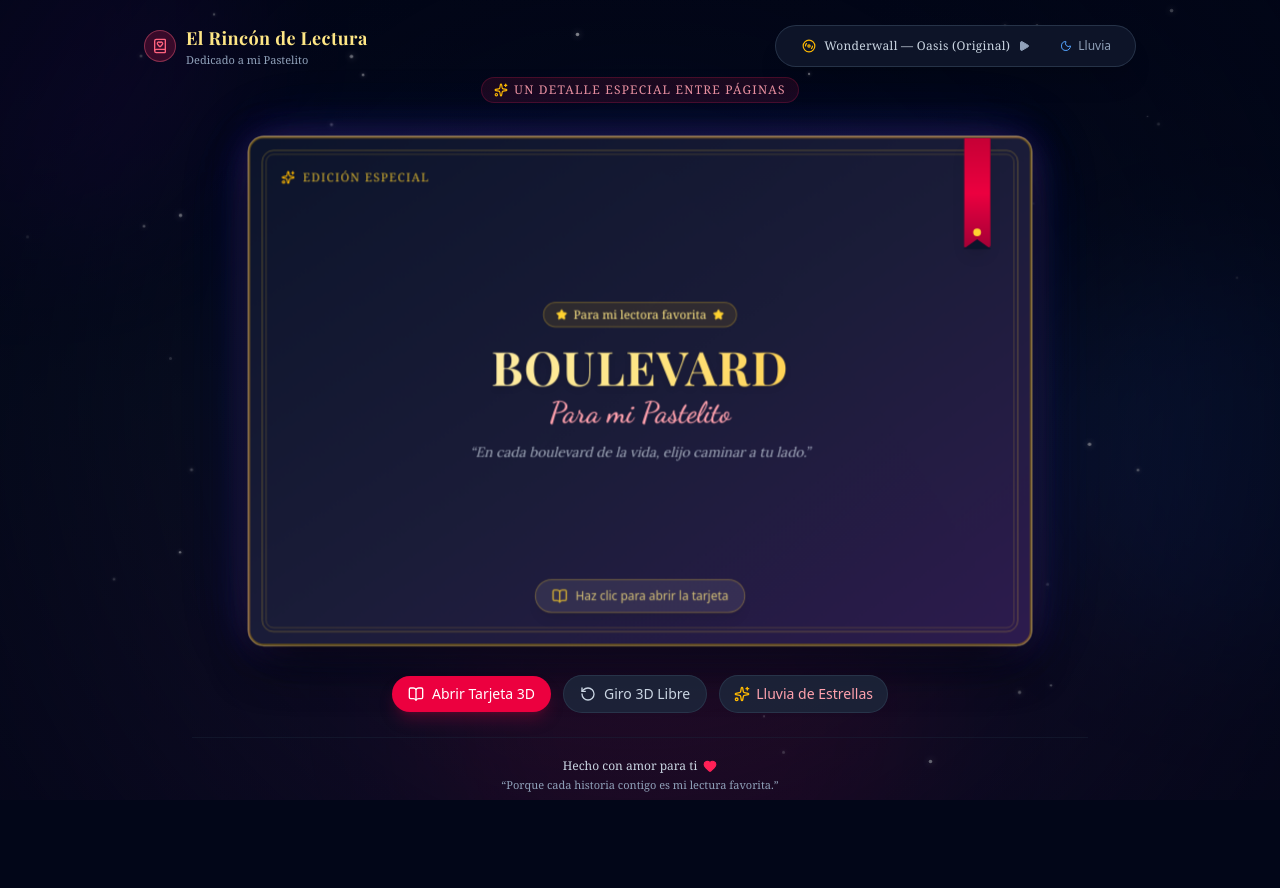
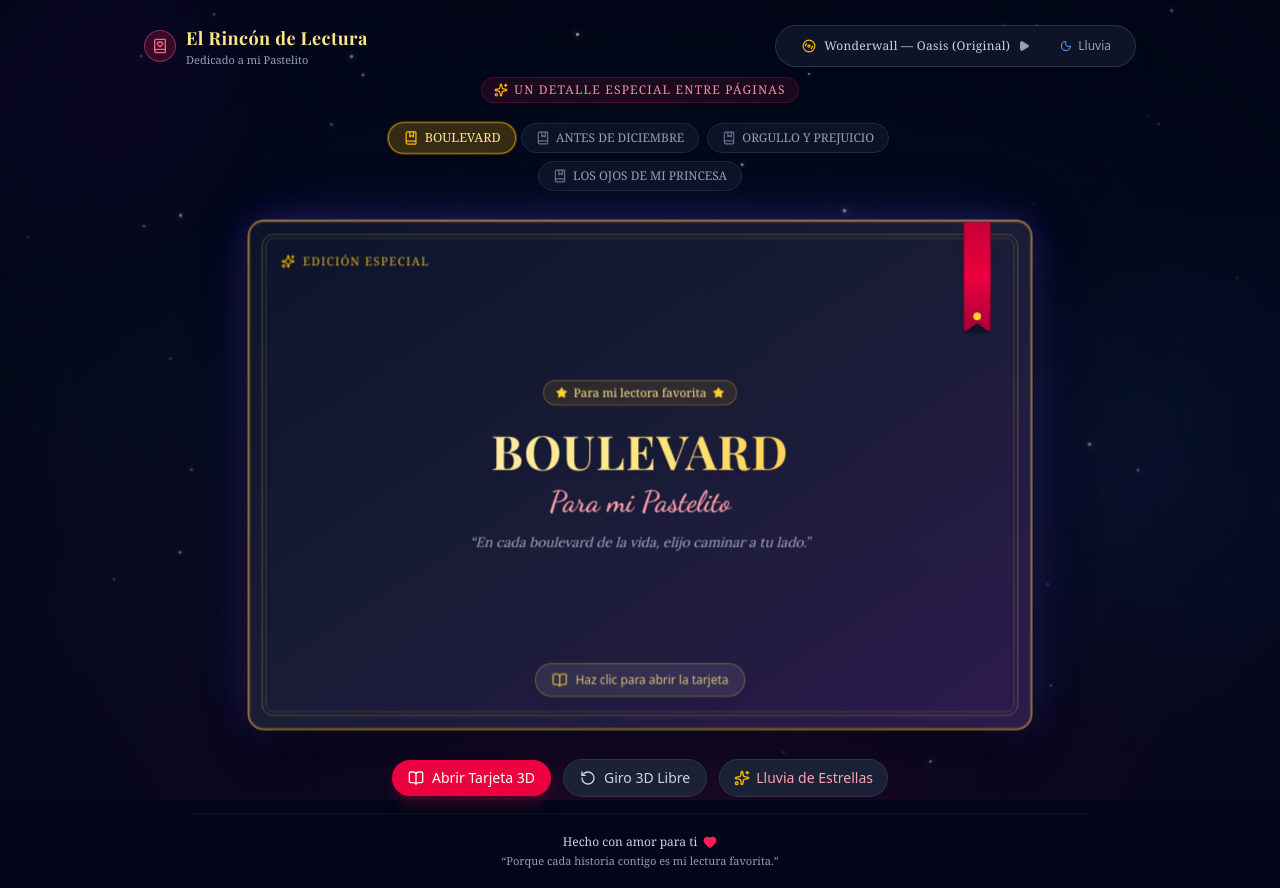
Before and after one commit to Jhan-ux/libro, a Next.js app: page / in a window 1280 px wide. Before the commit the page ends 812 px from the top, so only its background shows below. Built offline with nearby package versions, Linux system fonts and the light colour scheme; a web font is replaced by a local one.

Commit message:
feat: Biblioteca 3D interactiva con Boulevard, Antes de Diciembre, Orgullo y Prejuicio y Los Ojos de Mi Princesa

```diff
--- a/src/components/BookCard3D.tsx
+++ b/src/components/BookCard3D.tsx
@@ -14,10 +14,36 @@ import {
   Quote,
   ChevronRight,
   Bookmark,
-  X
+  X,
+  BookMarked
 } from "lucide-react";
 
-const BOULEVARD_QUOTES = [
+export interface BookData {
+  id: string;
+  title: string;
+  author: string;
+  coverGradient: string;
+  ribbonGradient: string;
+  borderColor: string;
+  subtitle: string;
+  leftPageHeader: string;
+  secretNote: string;
+  quotes: { text: string; author: string }[];
+}
+
+export const BOOKS_DATA: BookData[] = [
+  {
+    id: "boulevard",
+    title: "BOULEVARD",
+    author: "Flor M. Salvador",
+    coverGradient: "from-[#0c142b] via-[#1a1c38] to-[#2d1b4e]",
+    ribbonGradient: "from-rose-700 via-rose-600 to-rose-800",
+    borderColor: "border-amber-400/40",
+    subtitle: "En cada boulevard de la vida, elijo caminar a tu lado.",
+    leftPageHeader: "Boulevard de Recuerdos",
+    secretNote:
+      "Pastelito, cada vez que leas un libro y sientas mariposas o llores con el final, recuerda que aquí estoy yo para escucharte contarme cada detalle. Eres mi persona favorita en todo el universo.",
+    quotes: [
       {
         text: "Rompe mi corazón, pero no te vayas, nunca lo hagas.",
         author: "Flor M. Salvador, Boulevard",
@@ -46,14 +72,121 @@ const BOULEVARD_QUOTES = [
         text: "Él era oscuridad. Ella un rayo de sol. Y, sin embargo, juntos crearon su propio refugio.",
         author: "Flor M. Salvador, Boulevard",
       },
+    ],
+  },
+  {
+    id: "antes-de-diciembre",
+    title: "ANTES DE DICIEMBRE",
+    author: "Joana Marcús",
+    coverGradient: "from-[#0f2027] via-[#203a43] to-[#2c5364]",
+    ribbonGradient: "from-cyan-700 via-cyan-600 to-blue-800",
+    borderColor: "border-cyan-400/40",
+    subtitle: "Cada historia tiene su estacion, pero contigo quiero todos los meses del ano.",
+    leftPageHeader: "El Invierno Mas Calido",
+    secretNote:
+      "Pastelito, si Jack Ross decia que estaba seguro de pocas cosas en su vida pero de querer a Jen estaba completamente seguro, yo siento exactamente lo mismo contigo.",
+    quotes: [
+      {
+        text: "Te amo. Te quiero, Jen. He estado seguro de muy pocas cosas en mi vida, pero esta es una de ellas.",
+        author: "Jack Ross, Antes de Diciembre",
+      },
+      {
+        text: "Eres mi punto débil... y no sabes lo aterrador y emocionante que es eso.",
+        author: "Joana Marcús, Antes de Diciembre",
+      },
+      {
+        text: "A veces, tenemos que hacer sacrificios por amor. Porque queremos a la otra persona más que a nosotros mismos.",
+        author: "Joana Marcús, Antes de Diciembre",
+      },
+      {
+        text: "Tú eres distinta.",
+        author: "Jack Ross, Antes de Diciembre",
+      },
+      {
+        text: "No me fui con otra. No me fui con nadie. Tú fuiste quien se marchó. Y yo quería irme contigo, pero tú no estabas.",
+        author: "Jack Ross, Antes de Diciembre",
+      },
+    ],
+  },
+  {
+    id: "orgullo-y-prejuicio",
+    title: "ORGULLO Y PREJUICIO",
+    author: "Jane Austen",
+    coverGradient: "from-[#200122] via-[#3d0b2e] to-[#591024]",
+    ribbonGradient: "from-amber-700 via-amber-600 to-yellow-800",
+    borderColor: "border-amber-300/40",
+    subtitle: "Has hechizado mi cuerpo y mi alma, y te amo con la fuerza de mil paginas.",
+    leftPageHeader: "Clasico Inmortal",
+    secretNote:
+      "Pastelito, el Sr. Darcy dijo que lucho en vano porque no podia contener lo que sentia por Elizabeth. A mi me pasa igual cada vez que te veo sonreir.",
+    quotes: [
+      {
+        text: "Debe usted permitirme decirle cuán apasionadamente la admiro y la amo.",
+        author: "Sr. Darcy, Orgullo y Prejuicio",
+      },
+      {
+        text: "He luchado en vano y ya no lo soporto más. Estos últimos meses han sido un tormento.",
+        author: "Sr. Darcy, Orgullo y Prejuicio",
+      },
+      {
+        text: "Podría perdonar fácilmente su orgullo si él no hubiese herido el mío.",
+        author: "Elizabeth Bennet, Orgullo y Prejuicio",
+      },
+      {
+        text: "La imaginación de una dama es muy rápida: salta de la admiración al amor, del amor al matrimonio en un instante.",
+        author: "Jane Austen, Orgullo y Prejuicio",
+      },
+      {
+        text: "El amor no mira con los ojos, sino con el alma.",
+        author: "Jane Austen, Orgullo y Prejuicio",
+      },
+    ],
+  },
+  {
+    id: "los-ojos-de-mi-princesa",
+    title: "LOS OJOS DE MI PRINCESA",
+    author: "Carlos Cuauhtémoc Sánchez",
+    coverGradient: "from-[#141e30] via-[#1d2d44] to-[#243b55]",
+    ribbonGradient: "from-emerald-700 via-emerald-600 to-teal-800",
+    borderColor: "border-emerald-400/40",
+    subtitle: "En el reflejo de tus ojos encontre la historia mas pura y verdadera.",
+    leftPageHeader: "Cartas a Sheccid",
+    secretNote:
+      "Pastelito, tus ojos tienen esa magia de la que hablaban en este libro. Eres mi inspiracion constante y mi princesa favorita.",
+    quotes: [
+      {
+        text: "Definir es limitar y el amor no tiene límites.",
+        author: "Carlos C. Sánchez, Los Ojos de Mi Princesa",
+      },
+      {
+        text: "Sé que tal vez nunca estarás tangiblemente a mi lado, pero también sé que nunca te irás.",
+        author: "José Carlos, Los Ojos de Mi Princesa",
+      },
+      {
+        text: "Te amo porque sí. No sé si lo merezcas, pero no me importa, pues no te amo porque te lo merezcas.",
+        author: "Carlos C. Sánchez, Los Ojos de Mi Princesa",
+      },
+      {
+        text: "Escribir es una forma de desahogarse sanamente cuando la sed nos invita a beber agua de mar.",
+        author: "Carlos C. Sánchez, Los Ojos de Mi Princesa",
+      },
+      {
+        text: "Toda mujer sueña con un hombre que la sepa escuchar, que no la juzgue duramente y que la trate como a una princesa.",
+        author: "Carlos C. Sánchez, Los Ojos de Mi Princesa",
+      },
+    ],
+  },
 ];
 
 export default function BookCard3D() {
+  const [selectedBookIndex, setSelectedBookIndex] = useState(0);
   const [isOpen, setIsOpen] = useState(false);
   const [isRotating3D, setIsRotating3D] = useState(false);
   const [quoteIndex, setQuoteIndex] = useState(0);
   const [showSecretNote, setShowSecretNote] = useState(false);
   const [heartsCount, setHeartsCount] = useState(0);
+
+  const currentBook = BOOKS_DATA[selectedBookIndex];
 
   const [rotateX, setRotateX] = useState(0);
   const [rotateY, setRotateY] = useState(0);
@@ -106,6 +239,11 @@ export default function BookCard3D() {
     }
   };
 
+  const handleSelectBook = (index: number) => {
+    setSelectedBookIndex(index);
+    setQuoteIndex(0);
+  };
+
   const handleSendHearts = (e: React.MouseEvent) => {
     e.stopPropagation();
     setHeartsCount((prev) => prev + 1);
@@ -123,11 +261,36 @@ export default function BookCard3D() {
 
   const nextQuote = (e: React.MouseEvent) => {
     e.stopPropagation();
-    setQuoteIndex((prev) => (prev + 1) % BOULEVARD_QUOTES.length);
+    setQuoteIndex((prev) => (prev + 1) % currentBook.quotes.length);
   };
 
   return (
-    <div className="relative w-full flex flex-col items-center justify-center py-6 px-4">
+    <div className="relative w-full flex flex-col items-center justify-center py-4 px-4">
+      {/* Bookshelf Tab Selector */}
+      <div className="mb-6 flex flex-wrap items-center justify-center gap-2 max-w-2xl mx-auto z-20">
+        {BOOKS_DATA.map((book, idx) => {
+          const isSelected = idx === selectedBookIndex;
+          return (
+            <button
+              key={book.id}
+              onClick={() => handleSelectBook(idx)}
+              className={`flex items-center gap-1.5 px-3.5 py-1.5 rounded-full text-xs font-serif transition-all shadow-md ${
+                isSelected
+                  ? "bg-amber-400/20 text-amber-200 border border-amber-400/60 ring-1 ring-amber-400/30 scale-105"
+                  : "bg-slate-900/80 hover:bg-slate-800 text-slate-400 hover:text-slate-200 border border-slate-800"
+              }`}
+            >
+              <BookMarked
+                className={`w-3.5 h-3.5 ${
+                  isSelected ? "text-amber-400" : "text-slate-500"
+                }`}
+              />
+              <span>{book.title}</span>
+            </button>
+          );
+        })}
+      </div>
+
       {/* 3D Scene Viewport */}
       <div
         ref={containerRef}
@@ -137,14 +300,12 @@ export default function BookCard3D() {
         style={{ perspective: "2200px" }}
       >
         <motion.div
-          className="relative w-full h-full flex items-center justify-center"
+          key={currentBook.id}
+          initial={{ opacity: 0, scale: 0.96 }}
           animate={{
+            opacity: 1,
             rotateX: isRotating3D ? [0, 10, -10, 0] : rotateX,
-            rotateY: isRotating3D
-              ? [0, 180, 360]
-              : isOpen
-              ? 0
-              : rotateY,
+            rotateY: isRotating3D ? [0, 180, 360] : isOpen ? 0 : rotateY,
             scale: isOpen ? 1 : 0.98,
           }}
           transition={
@@ -155,6 +316,7 @@ export default function BookCard3D() {
           style={{
             transformStyle: "preserve-3d",
           }}
+          className="relative w-full h-full flex items-center justify-center"
         >
           {/* ============================================================ */}
           {/* INNER PAGES (BASE)                                           */}
@@ -170,7 +332,7 @@ export default function BookCard3D() {
             {/* Center Spine Shadow */}
             <div className="hidden md:block absolute left-1/2 top-0 bottom-0 w-8 -ml-4 bg-gradient-to-r from-black/15 via-black/5 to-black/15 pointer-events-none z-20" />
 
-            {/* LEFT PAGE: Real Quotes from Boulevard */}
+            {/* LEFT PAGE: Real Quotes from the selected book */}
             <div className="w-full md:w-1/2 h-1/2 md:h-full p-6 sm:p-8 flex flex-col justify-between border-b md:border-b-0 md:border-r border-[#e8dac5] bg-gradient-to-br from-[#faf6ee] to-[#f4ece0] relative overflow-hidden">
               <div className="absolute top-3 left-3 w-6 h-6 border-t-2 border-l-2 border-amber-800/20" />
               <div className="absolute bottom-3 left-3 w-6 h-6 border-b-2 border-l-2 border-amber-800/20" />
@@ -182,15 +344,15 @@ export default function BookCard3D() {
                     Frases del Libro
                   </span>
                   <span className="font-mono text-[10px]">
-                    {quoteIndex + 1} / {BOULEVARD_QUOTES.length}
+                    {quoteIndex + 1} / {currentBook.quotes.length}
                   </span>
                 </div>
 
                 <h3 className="font-playfair text-xl sm:text-2xl font-bold text-slate-800 leading-tight">
-                  Boulevard
+                  {currentBook.title}
                 </h3>
                 <p className="text-xs text-amber-800/70 italic font-serif mt-0.5">
-                  Flor M. Salvador
+                  {currentBook.author}
                 </p>
               </div>
 
@@ -199,15 +361,15 @@ export default function BookCard3D() {
                 <div className="relative bg-white/75 backdrop-blur-xs p-4 sm:p-5 rounded-xl border border-amber-200/60 shadow-xs min-h-[120px] flex flex-col justify-between">
                   <Quote className="w-6 h-6 text-amber-600/30 absolute -top-2.5 -left-1" />
                   <p className="font-lora text-slate-700 text-xs sm:text-sm leading-relaxed italic relative z-10">
-                    &ldquo;{BOULEVARD_QUOTES[quoteIndex].text}&rdquo;
+                    &ldquo;{currentBook.quotes[quoteIndex]?.text}&rdquo;
                   </p>
                   <div className="mt-3 pt-2 border-t border-amber-100 flex items-center justify-between">
-                    <span className="text-[11px] text-amber-900/60 font-serif">
-                      Luke & Hasley
+                    <span className="text-[11px] text-amber-900/60 font-serif truncate max-w-[170px]">
+                      {currentBook.quotes[quoteIndex]?.author}
                     </span>
                     <button
                       onClick={nextQuote}
-                      className="text-xs text-rose-600 hover:text-rose-700 font-medium flex items-center gap-0.5 px-2 py-0.5 rounded-full hover:bg-rose-50 transition-colors"
+                      className="text-xs text-rose-600 hover:text-rose-700 font-medium flex items-center gap-0.5 px-2 py-0.5 rounded-full hover:bg-rose-50 transition-colors shrink-0"
                     >
                       Siguiente frase <ChevronRight className="w-3 h-3" />
                     </button>
@@ -254,7 +416,7 @@ export default function BookCard3D() {
                 </p>
                 <p className="font-medium text-rose-950">
                   En un mundo lleno de caminos, tú eres mi historia favorita,
-                  mi lugar seguro y mi boulevard eterno.
+                  mi lugar seguro y mi lectura eterna.
                 </p>
               </div>
 
@@ -291,7 +453,7 @@ export default function BookCard3D() {
           </div>
 
           {/* ============================================================ */}
-          {/* FRONT COVER                                                  */}
+          {/* FRONT COVER (DYNAMIC BY SELECTED BOOK)                       */}
           {/* ============================================================ */}
           <motion.div
             onClick={handleToggleOpen}
@@ -310,7 +472,7 @@ export default function BookCard3D() {
             }}
           >
             <div
-              className="absolute inset-0 w-full h-full rounded-2xl book-shadow overflow-hidden bg-gradient-to-br from-[#0c142b] via-[#1a1c38] to-[#2d1b4e] p-6 sm:p-8 flex flex-col justify-between border-2 border-amber-400/40 text-slate-100"
+              className={`absolute inset-0 w-full h-full rounded-2xl book-shadow overflow-hidden bg-gradient-to-br ${currentBook.coverGradient} p-6 sm:p-8 flex flex-col justify-between border-2 ${currentBook.borderColor} text-slate-100`}
               style={{
                 backfaceVisibility: "hidden",
                 WebkitBackfaceVisibility: "hidden",
@@ -328,7 +490,9 @@ export default function BookCard3D() {
               <div className="absolute inset-4 border border-amber-300/20 rounded-lg pointer-events-none" />
 
               {/* Silk ribbon bookmark */}
-              <div className="absolute top-0 right-10 w-7 h-28 bg-gradient-to-b from-rose-700 via-rose-600 to-rose-800 shadow-lg flex flex-col items-center justify-end pb-2 rounded-b-sm border-x border-rose-900 z-30">
+              <div
+                className={`absolute top-0 right-10 w-7 h-28 bg-gradient-to-b ${currentBook.ribbonGradient} shadow-lg flex flex-col items-center justify-end pb-2 rounded-b-sm border-x border-black/30 z-30`}
+              >
                 <div className="w-2 h-2 rounded-full bg-amber-300 shadow-xs mb-1" />
                 <div className="w-0 h-0 border-x-[14px] border-x-transparent border-b-[10px] border-b-[#0c142b] absolute -bottom-[1px]" />
               </div>
@@ -347,8 +511,8 @@ export default function BookCard3D() {
                   <Star className="w-3 h-3 fill-amber-300 text-amber-300" />
                 </div>
 
-                <h1 className="font-playfair text-3xl sm:text-4xl md:text-5xl font-bold bg-gradient-to-r from-amber-100 via-amber-200 to-amber-400 bg-clip-text text-transparent drop-shadow-md tracking-wide">
-                  BOULEVARD
+                <h1 className="font-playfair text-2xl sm:text-4xl md:text-5xl font-bold bg-gradient-to-r from-amber-100 via-amber-200 to-amber-400 bg-clip-text text-transparent drop-shadow-md tracking-wide leading-tight">
+                  {currentBook.title}
                 </h1>
 
                 <p className="font-dancing text-2xl sm:text-3xl text-rose-300 mt-1 font-semibold">
@@ -356,7 +520,7 @@ export default function BookCard3D() {
                 </p>
 
                 <p className="font-lora text-xs sm:text-sm text-slate-300/80 italic max-w-sm mx-auto mt-3 leading-relaxed">
-                  &ldquo;En cada boulevard de la vida, elijo caminar a tu lado.&rdquo;
+                  &ldquo;{currentBook.subtitle}&rdquo;
                 </p>
               </div>
 
@@ -418,7 +582,7 @@ export default function BookCard3D() {
             >
               <div className="flex items-center justify-between mb-3 border-b border-amber-900/10 pb-2">
                 <span className="font-dancing text-2xl text-rose-700 font-bold">
-                  P.D. Secreta
+                  P.D. Secreta ({currentBook.title})
                 </span>
                 <button
                   onClick={() => setShowSecretNote(false)}
@@ -429,10 +593,7 @@ export default function BookCard3D() {
                 </button>
               </div>
               <p className="font-lora text-sm sm:text-base leading-relaxed text-slate-800">
-                &ldquo;Pastelito, cada vez que leas un libro y sientas mariposas
-                o llores con el final, recuerda que aquí estoy yo para escucharte
-                contarme cada detalle. Eres mi persona favorita en todo el
-                universo.&rdquo;
+                &ldquo;{currentBook.secretNote}&rdquo;
               </p>
               <div className="mt-4 pt-2 text-right">
                 <span className="font-dancing text-xl text-amber-900">
```
Lines whose indentation alone changed are shown as unchanged.
